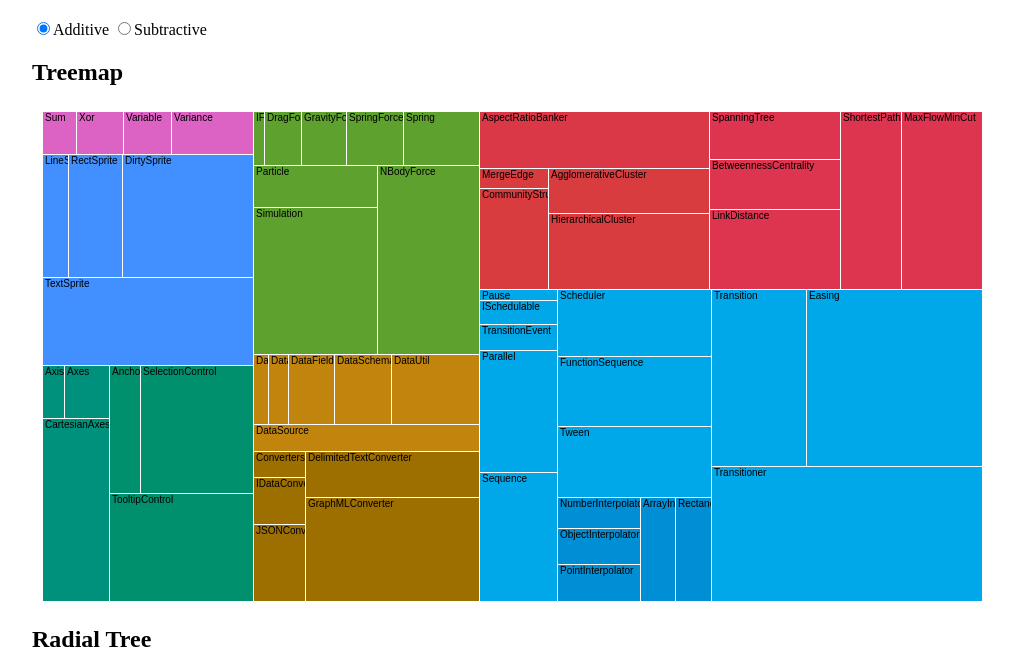
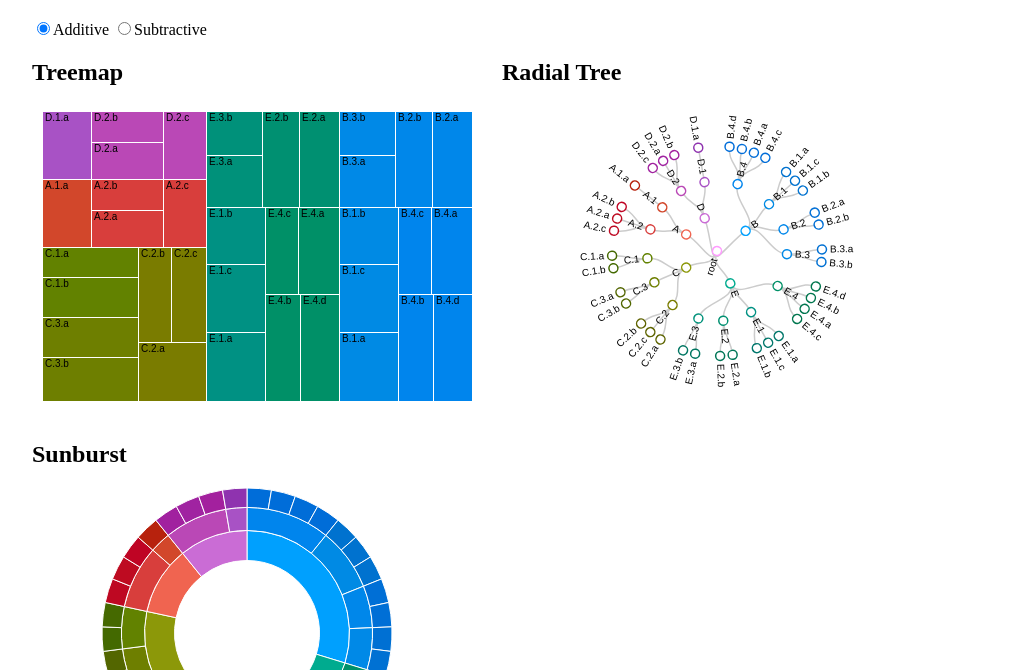
Before and after one commit to e-/TreeColors.js, a website: page demo/index.html in a window 1280 px wide. Shown: the part 61-731 px from the top of the page, without its empty margins (128-1141 px from the left). Drawn offline with nearby package versions, Linux system fonts and the light colour scheme.

Commit message:
demo page layout

```diff
--- /dev/null
+++ b/demo/data.json
@@ -0,0 +1,142 @@
+{
+  "name": "root",
+  "children": [
+    {
+      "name": "A",
+      "children": [
+        {
+          "name": "A.1",
+          "children": [
+            {"name": "A.1.a", "size": 1.5}
+          ]
+        },
+        {
+          "name": "A.2",
+          "children": [
+            {"name": "A.2.a", "size": 1.2},
+            {"name": "A.2.b", "size": 1},
+            {"name": "A.2.c", "size": 1.3}
+          ]
+        }
+      ]
+    },
+    {
+      "name": "B",
+      "children": [
+        {
+          "name": "B.1",
+          "children": [
+            {"name": "B.1.a", "size": 1.8},
+            {"name": "B.1.b", "size": 1.5},
+            {"name": "B.1.c", "size": 1.8}
+          ]
+        },
+        {
+          "name": "B.2",
+          "children": [
+            {"name": "B.2.a", "size": 1.7},
+            {"name": "B.2.b", "size": 1.6}
+          ]
+        },
+        {
+          "name": "B.3",
+          "children": [
+            {"name": "B.3.a", "size": 1.3},
+            {"name": "B.3.b", "size": 1.1}
+          ]
+        },
+        {
+          "name": "B.4",
+          "children": [
+            {"name": "B.4.a", "size": 1.6},
+            {"name": "B.4.b", "size": 1.7},
+            {"name": "B.4.c", "size": 1.3},
+            {"name": "B.4.d", "size": 1.9}
+          ]
+        }
+      ]
+    },
+    {
+      "name": "C",
+      "children": [
+        {
+          "name": "C.1",
+          "children": [
+            {"name": "C.1.a", "size": 1.3},
+            {"name": "C.1.b", "size": 1.7}
+          ]
+        },
+        {
+          "name": "C.2",
+          "children": [
+            {"name": "C.2.a", "size": 1.8},
+            {"name": "C.2.b", "size": 1.4},
+            {"name": "C.2.c", "size": 1.5}
+          ]
+        },
+        {
+          "name": "C.3",
+          "children": [
+            {"name": "C.3.a", "size": 1.7},
+            {"name": "C.3.b", "size": 1.9}
+          ]
+        }
+      ]
+    },
+    {
+      "name": "D",
+      "children": [
+        {
+          "name": "D.1",
+          "children": [
+            {"name": "D.1.a", "size": 1.5}
+          ]
+        },
+        {
+          "name": "D.2",
+          "children": [
+            {"name": "D.2.a", "size": 1.2},
+            {"name": "D.2.b", "size": 1},
+            {"name": "D.2.c", "size": 1.3}
+          ]
+        }
+      ]
+    },
+    {
+      "name": "E",
+      "children": [
+        {
+          "name": "E.1",
+          "children": [
+            {"name": "E.1.a", "size": 1.8},
+            {"name": "E.1.b", "size": 1.5},
+            {"name": "E.1.c", "size": 1.8}
+          ]
+        },
+        {
+          "name": "E.2",
+          "children": [
+            {"name": "E.2.a", "size": 1.7},
+            {"name": "E.2.b", "size": 1.6}
+          ]
+        },
+        {
+          "name": "E.3",
+          "children": [
+            {"name": "E.3.a", "size": 1.3},
+            {"name": "E.3.b", "size": 1.1}
+          ]
+        },
+        {
+          "name": "E.4",
+          "children": [
+            {"name": "E.4.a", "size": 1.6},
+            {"name": "E.4.b", "size": 1.7},
+            {"name": "E.4.c", "size": 1.3},
+            {"name": "E.4.d", "size": 1.9}
+          ]
+        }
+      ]
+    }
+  ]
+}
--- a/demo/flare_simplified.json
+++ /dev/null
@@ -1,134 +0,0 @@
-{
- "name": "flare",
- "children": [
-  {
-   "name": "analytics",
-   "children": [
-    {
-     "name": "cluster",
-     "children": [
-      {"name": "AgglomerativeCluster", "size": 3938},
-      {"name": "CommunityStructure", "size": 3812},
-      {"name": "HierarchicalCluster", "size": 6714},
-      {"name": "MergeEdge", "size": 743}
-     ]
-    },
-    {
-     "name": "graph",
-     "children": [
-      {"name": "BetweennessCentrality", "size": 3534},
-      {"name": "LinkDistance", "size": 5731},
-      {"name": "MaxFlowMinCut", "size": 7840},
-      {"name": "ShortestPaths", "size": 5914},
-      {"name": "SpanningTree", "size": 3416}
-     ]
-    },
-    {
-     "name": "optimization",
-     "children": [
-      {"name": "AspectRatioBanker", "size": 7074}
-     ]
-    }
-   ]
-  },
-  {
-   "name": "animate",
-   "children": [
-    {"name": "Easing", "size": 17010},
-    {"name": "FunctionSequence", "size": 5842},
-    {
-     "name": "interpolate",
-     "children": [
-      {"name": "ArrayInterpolator", "size": 1983},
-      {"name": "NumberInterpolator", "size": 1382},
-      {"name": "ObjectInterpolator", "size": 1629},
-      {"name": "PointInterpolator", "size": 1675},
-      {"name": "RectangleInterpolator", "size": 2042}
-     ]
-    },
-    {"name": "ISchedulable", "size": 1041},
-    {"name": "Parallel", "size": 5176},
-    {"name": "Pause", "size": 449},
-    {"name": "Scheduler", "size": 5593},
-    {"name": "Sequence", "size": 5534},
-    {"name": "Transition", "size": 9201},
-    {"name": "Transitioner", "size": 19975},
-    {"name": "TransitionEvent", "size": 1116},
-    {"name": "Tween", "size": 6006}
-   ]
-  },
-  {
-   "name": "data",
-   "children": [
-    {
-     "name": "converters",
-     "children": [
-      {"name": "Converters", "size": 721},
-      {"name": "DelimitedTextConverter", "size": 4294},
-      {"name": "GraphMLConverter", "size": 9800},
-      {"name": "IDataConverter", "size": 1314},
-      {"name": "JSONConverter", "size": 2220}
-     ]
-    },
-    {"name": "DataField", "size": 1759},
-    {"name": "DataSchema", "size": 2165},
-    {"name": "DataSet", "size": 586},
-    {"name": "DataSource", "size": 3331},
-    {"name": "DataTable", "size": 772},
-    {"name": "DataUtil", "size": 3322}
-   ]
-  },
-  {
-   "name": "display",
-   "children": [
-    {"name": "DirtySprite", "size": 8833},
-    {"name": "LineSprite", "size": 1732},
-    {"name": "RectSprite", "size": 3623},
-    {"name": "TextSprite", "size": 10066}
-   ]
-  },
-  {
-   "name": "physics",
-   "children": [
-    {"name": "DragForce", "size": 1082},
-    {"name": "GravityForce", "size": 1336},
-    {"name": "IForce", "size": 319},
-    {"name": "NBodyForce", "size": 10498},
-    {"name": "Particle", "size": 2822},
-    {"name": "Simulation", "size": 9983},
-    {"name": "Spring", "size": 2213},
-    {"name": "SpringForce", "size": 1681}
-   ]
-  },
-  {
-   "name": "query",
-   "children": [
-    {"name": "Sum", "size": 791},
-    {"name": "Variable", "size": 1124},
-    {"name": "Variance", "size": 1876},
-    {"name": "Xor", "size": 1101}
-   ]
-  },
-  {
-   "name": "vis",
-   "children": [
-    {
-     "name": "axis",
-     "children": [
-      {"name": "Axes", "size": 1302},
-      {"name": "AxisLabel", "size": 636},
-      {"name": "CartesianAxes", "size": 6703}
-     ]
-    },
-    {
-     "name": "controls",
-     "children": [
-      {"name": "AnchorControl", "size": 2138},
-      {"name": "SelectionControl", "size": 7862},
-      {"name": "TooltipControl", "size": 8435}
-     ]
-    }
-   ]
-  }
- ]
-}
--- a/demo/index.html
+++ b/demo/index.html
@@ -30,6 +30,14 @@
         stroke: #ccc;
         stroke-width: 1.5px;
       }
+
+      .block{
+        width:450px;
+        float:left;
+        margin-right:20px;
+        margin-bottom:15px;
+      }
+
     </style>
   </head>
   <body>
@@ -38,12 +46,18 @@
       <label><input type="radio" name="mode" value="sub" checked>Additive</label>
       <label><input type="radio" name="mode" value="add">Subtractive</label>
     </form>
+    <div class="block">
       <h2>Treemap</h2>
       <div id="treemap"></div>
+    </div>
+    <div class="block">
       <h2>Radial Tree</h2>
       <svg id="tree"></svg>
+    </div>
+    <div class="block" style="clear:left">
       <h2>Sunburst</h2>
       <svg id="sunburst"></svg>
+    </div>
 
     <script src="http://d3js.org/d3.v3.min.js" charset="utf-8"></script>
     <script src="../TreeColors.js"></script>
--- a/demo/index.js
+++ b/demo/index.js
@@ -12,11 +12,10 @@ var width = 960,
 */
 
 var margin = {top: 5, right: 10, bottom: 5, left: 10},
-    width = 960 - margin.left - margin.right,
-    height = 500 - margin.top - margin.bottom,
-    diameter = 700,
+    width = 450 - margin.left - margin.right,
+    height = 300 - margin.top - margin.bottom,
+    diameter = 450,
     radius = Math.min(width, height) / 2;
-
 
 var Treemap = (function(){
   var treemap = d3.layout.treemap()
@@ -65,10 +64,10 @@ var RadialTree = (function(){
       .projection(function(d) { return [d.y, d.x / 180 * Math.PI]; });
 
   var svg = d3.select("#tree")
-      .attr("width", diameter)
-      .attr("height", diameter)
+      .attr("width", width)
+      .attr("height", height)
     .append("g")
-      .attr("transform", "translate(" + diameter / 2 + "," + diameter / 2 + ")");
+      .attr("transform", "translate(" + width / 2 + "," + height / 2 + ")");
 
   return {
     draw: function(root) {
@@ -108,7 +107,7 @@ var Sunburst = (function(){
       .attr("width", width)
       .attr("height", height)
     .append("g")
-      .attr("transform", "translate(" + width / 2 + "," + height * 0.52 + ")");
+      .attr("transform", "translate(" + width / 2 + "," + height / 2 + ")");
 
   var partition = d3.layout.partition()
       .sort(null)
@@ -159,7 +158,7 @@ ready(function(){
       subtractive = TreeColors("sub"),
       mode = additive;
 
-  d3.json("flare_simplified.json", function(error, root) {
+  d3.json("data.json", function(error, root) {
     additive(root);
 
     Treemap.draw(root);
```
Also changed, not shown: README.md. Lines whose indentation alone changed are shown as unchanged.
